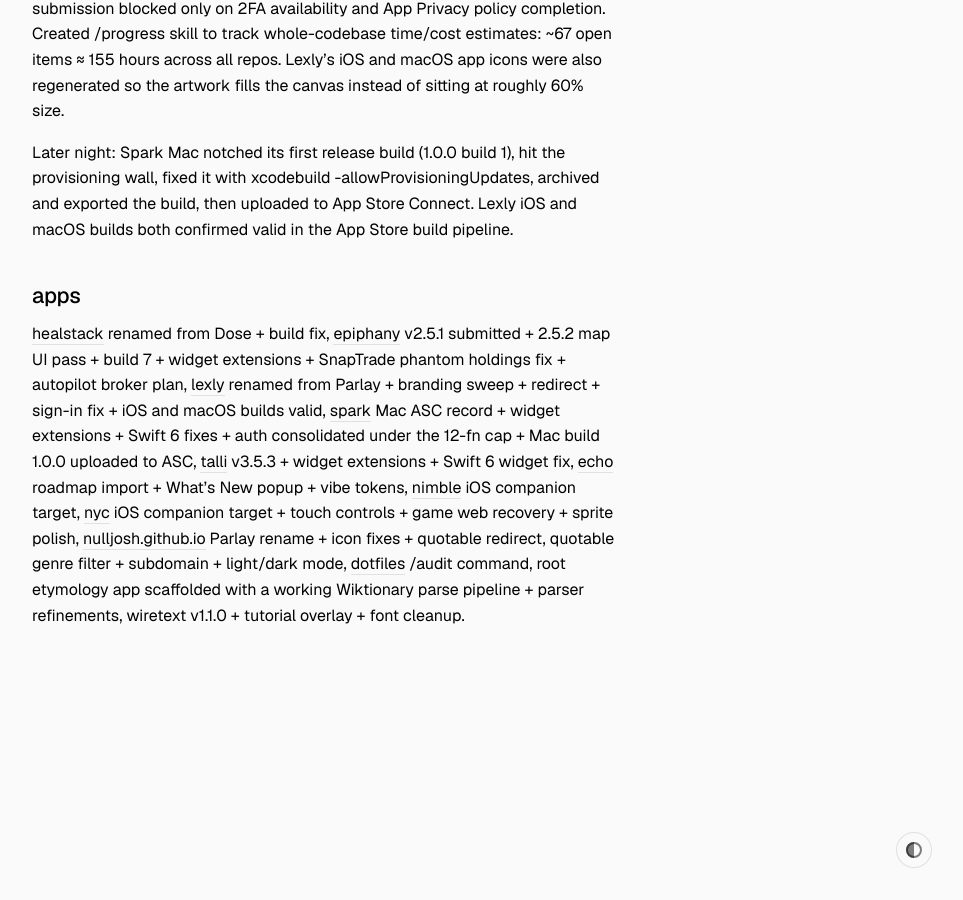
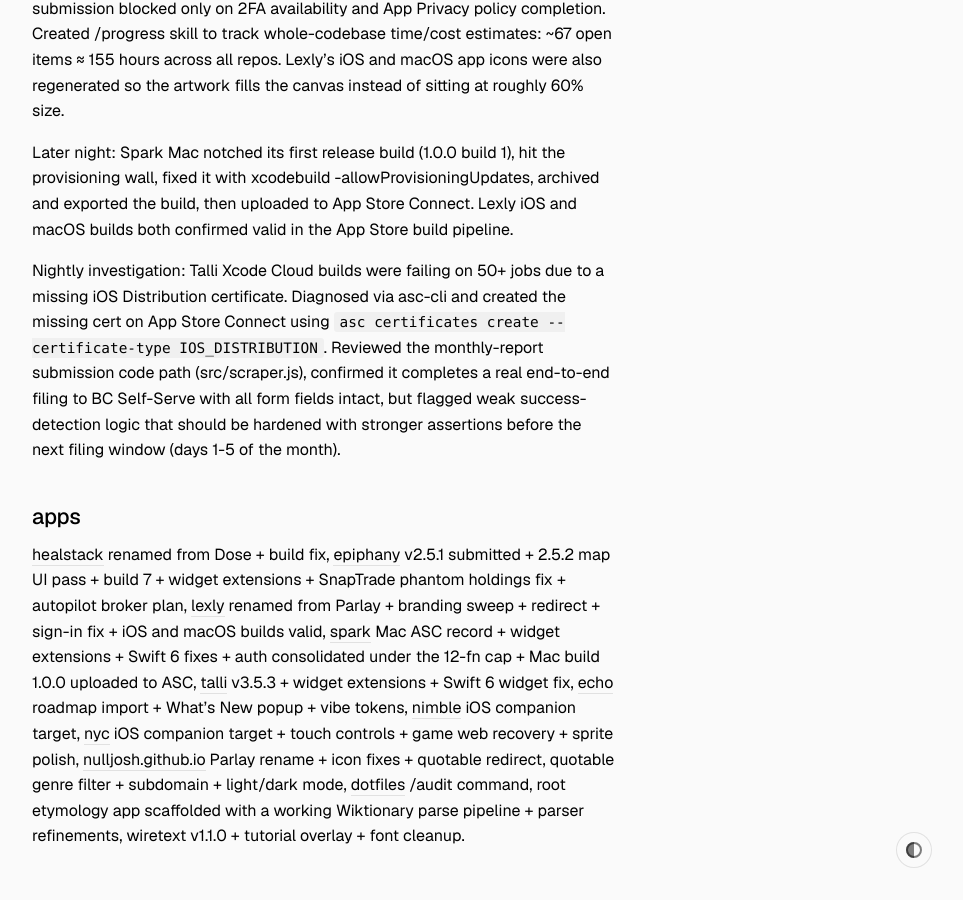
Before and after one commit to nulljosh/inkpress, a Jekyll site: the page built from _posts/2026-07-03-week.md, in a window 1280 px wide and 900 px high, scrolled down 2587 px. Shown: the whole window, without its empty margins (316-1279 px from the left). Built offline with Jekyll 4.4.1, drawn with Linux system fonts in a browser that asks for light colours; before the commit the page ends 3295 px from its top, so only the background shows below that.

Commit message:
journal: thursday nightly — talli xcode cloud signing fix, monthly-report review

```diff
--- a/_posts/2026-07-03-week.md
+++ b/_posts/2026-07-03-week.md
@@ -31,6 +31,8 @@
 
 Later night: Spark Mac notched its first release build (1.0.0 build 1), hit the provisioning wall, fixed it with xcodebuild -allowProvisioningUpdates, archived and exported the build, then uploaded to App Store Connect. Lexly iOS and macOS builds both confirmed valid in the App Store build pipeline.
 
+Nightly investigation: Talli Xcode Cloud builds were failing on 50+ jobs due to a missing iOS Distribution certificate. Diagnosed via asc-cli and created the missing cert on App Store Connect using `asc certificates create --certificate-type IOS_DISTRIBUTION`. Reviewed the monthly-report submission code path (src/scraper.js), confirmed it completes a real end-to-end filing to BC Self-Serve with all form fields intact, but flagged weak success-detection logic that should be hardened with stronger assertions before the next filing window (days 1-5 of the month).
+
 ## apps
 
 [healstack](https://github.com/nulljosh/dose) renamed from Dose + build fix, [epiphany](https://github.com/nulljosh/epiphany) v2.5.1 submitted + 2.5.2 map UI pass + build 7 + widget extensions + SnapTrade phantom holdings fix + autopilot broker plan, [lexly](https://github.com/nulljosh/lexly) renamed from Parlay + branding sweep + redirect + sign-in fix + iOS and macOS builds valid, [spark](https://github.com/nulljosh/spark) Mac ASC record + widget extensions + Swift 6 fixes + auth consolidated under the 12-fn cap + Mac build 1.0.0 uploaded to ASC, [talli](https://github.com/nulljosh/talli) v3.5.3 + widget extensions + Swift 6 widget fix, [echo](https://github.com/nulljosh/echo) roadmap import + What's New popup + vibe tokens, [nimble](https://github.com/nulljosh/nimble) iOS companion target, [nyc](https://github.com/nulljosh/nyc) iOS companion target + touch controls + game web recovery + sprite polish, [nulljosh.github.io](https://github.com/nulljosh/nulljosh.github.io) Parlay rename + icon fixes + quotable redirect, quotable genre filter + subdomain + light/dark mode, [dotfiles](https://github.com/nulljosh/dotfiles) /audit command, root etymology app scaffolded with a working Wiktionary parse pipeline + parser refinements, wiretext v1.1.0 + tutorial overlay + font cleanup.
```
